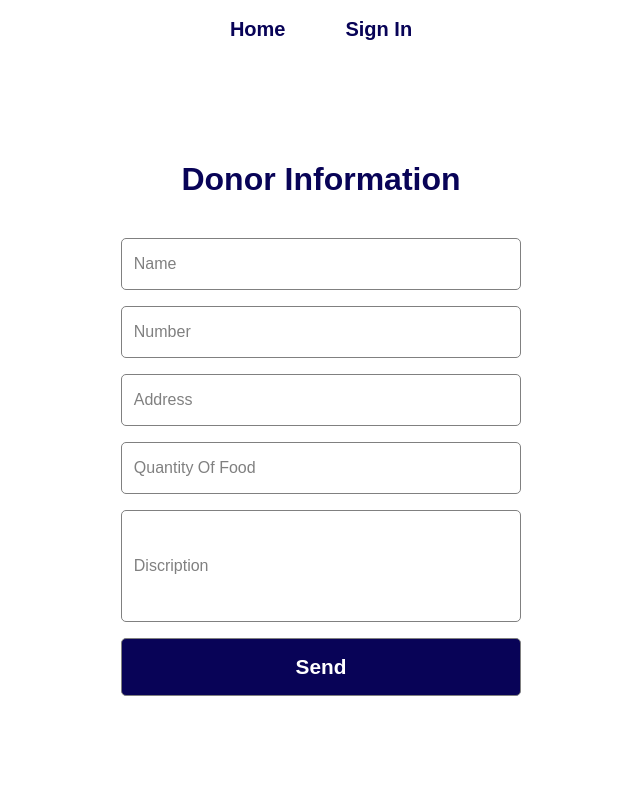
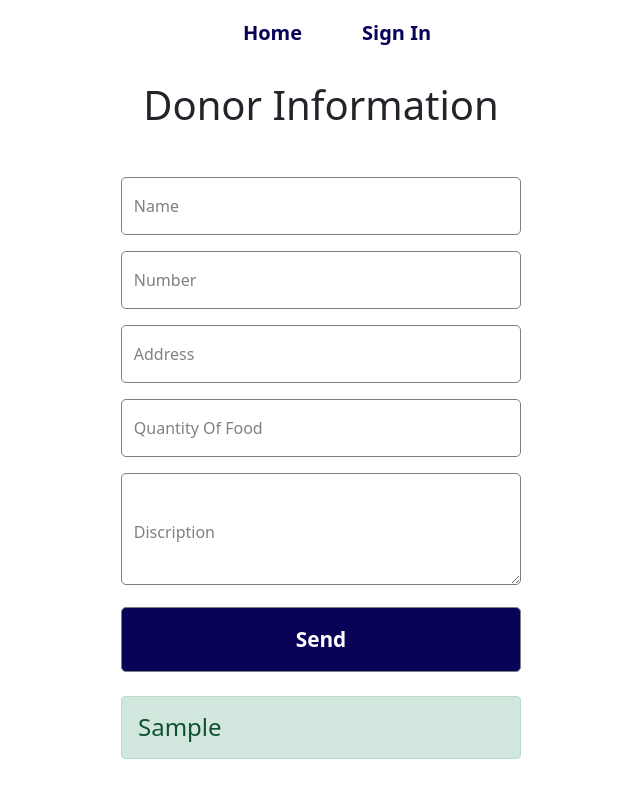
Before and after one commit to JeevanDsouzajd/waste-food-management-system, a Node server app: template views/guest-don.hbs in a window 1280 px wide. Shown: the whole page, without its empty margins (319-959 px from the left). Run offline with Node 20, Linux system fonts and the light colour scheme; the template is opened without the code that fills it: most values are stand-ins (such as "Sample title", 1, 10 or a date in 2020).

Commit message:
Getting input value from the doner and pushing it to the database

```diff
--- a/app.js
+++ b/app.js
@@ -19,7 +19,7 @@ const publicDirectory = path.join(__dirname, "./public");
 app.use(express.static(publicDirectory));
 app.use(express.static("images"));
 
-app.use(express.urlencoded({ extended: true })); // to grab the data from from
+app.use(express.urlencoded({ extended: false })); // to grab the data from from
 app.use(express.json()); // in form of json
 
 db.connect((error) => {
--- a/public/style.css
+++ b/public/style.css
@@ -233,7 +233,8 @@ label {
   transform-origin: left top;
   pointer-events: none;
 }
-input {
+input,
+textarea {
   width: 25rem;
   font-size: 1rem;
   outline: none;
@@ -244,20 +245,24 @@ input {
   transition: 0.1s ease-out;
   font-weight: 700;
 }
-input:focus {
+input:focus,
+textarea:focus {
   border-color: #080357;
 }
-input:focus + label {
+input:focus + label,
+textarea:focus + label {
   color: #080357;
   top: 0;
   transform: translateY(-50%) scale(0.9);
 }
-input:not(:placeholder-shown) + label {
+input:not(:placeholder-shown) + label,
+textarea:not(:placeholder-shown) + label {
   top: 0;
   transform: translateY(-50%) scale(0.9);
 }
 .guest-desc {
   height: 7rem;
+  width: 100%;
 }
 .submit {
   width: 100%;
--- a/routes/auth.js
+++ b/routes/auth.js
@@ -7,5 +7,4 @@ router.post("/admin-login", authController.adminLogin);
 router.post("/ngo-login", authController.ngoLogin);
 router.post("/restaurant-login", authController.restLogin);
 router.post("/guest-don", authController.guestReg);
-
 module.exports = router;
--- a/routes/pages.js
+++ b/routes/pages.js
@@ -17,7 +17,7 @@ router.get("/restaurant-login", (req, res) => {
   res.render("restaurant-login");
 });
 
-router.get("/donor", (req, res) => {
+router.get("/guest-don", (req, res) => {
   res.render("guest-don");
 });
 
--- a/views/admin-login.hbs
+++ b/views/admin-login.hbs
@@ -33,11 +33,11 @@
             <h1>Admin Login</h1>
             <form class="admin-login" action="/auth/admin-login" method="post" autocomplete="off">
                 <div class="material-textfield">
-                    <input placeholder=" " required name="admin-username" class="admin-user" type="text">
+                    <input placeholder=" " required name="adminusername" class="admin-user" type="text">
                     <label>Username</label>
                 </div>
                 <div class="material-textfield">
-                    <input placeholder=" " required name="admin-password" class="admin-pass" type="password">
+                    <input placeholder=" " required name="adminpassword" class="admin-pass" type="password">
                     <label>Password</label>
                 </div>
 
--- a/views/guest-don.hbs
+++ b/views/guest-don.hbs
@@ -5,6 +5,12 @@
     <meta http-equiv="X-UA-Compatible" content="IE=edge">
     <meta name="viewport" content="width=device-width, initial-scale=1.0">
     <link rel="stylesheet" href="/style.css">
+    <link
+      href="https://cdn.jsdelivr.net/npm/bootstrap@5.1.3/dist/css/bootstrap.min.css"
+      rel="stylesheet"
+      integrity="sha384-1BmE4kWBq78iYhFldvKuhfTAU6auU8tT94WrHftjDbrCEXSU1oBoqyl2QvZ6jIW3"
+      crossorigin="anonymous"
+    />
     <title>Donor</title>
 </head>
 <body>
@@ -27,31 +33,34 @@
     </div>
     <div class="admin-log" id="guest-reg">
             <h1>Donor Information</h1>
-            <form class="admin-login" action="/auth/admin-login" method="post" autocomplete="off">
+            <form class="admin-login" action="/auth/guest-don" method="post" autocomplete="off">
                 <div class="material-textfield">
-                    <input placeholder=" " required name="donor-name" class="guest-name" type="text">
+                    <input placeholder=" " required name="donorName" class="guest-name" type="text">
                     <label>Name</label>
                 </div>
                 <div class="material-textfield">
-                    <input placeholder=" " required name="donor-number" class="guest-pass" type="number">
+                    <input placeholder=" " required name="donorNumber" class="guest-pass" type="number">
                     <label>Number</label>
                 </div>
                 <div class="material-textfield">
-                    <input placeholder=" " required name="donor-Address" class="guest-addr" type="text">
+                    <input placeholder=" " required name="donorAddress" class="guest-addr" type="text">
                     <label>Address</label>
                 </div>
                 <div class="material-textfield">
-                    <input placeholder=" " required name="food-quantity" class="guest-quan" type="number">
+                    <input placeholder=" " required name="foodQuantity" class="guest-quan" type="number">
                     <label>Quantity Of Food</label>
                 </div>
                 <div class="material-textfield">
-                    <input placeholder=" " required name="discription" class="guest-desc" type="text">
+                    <textarea placeholder=" " required name="discription" class="guest-desc" type="text"></textarea>
                     <label>Discription</label>
                 </div>
 
                 <div class="material-textfield">
                     <input placeholder=" " class="submit" type="submit" value="Send">
                 </div>
+                {{#if sendMsg }}
+                    <h4 class="alert alert-success mt-4">{{sendMsg}}</h4>
+                {{/if}}
                 {{!-- <div class="sub-head">
                     <spam>or</spam>
                     <h3>Sign IN</h3>
--- a/views/index.hbs
+++ b/views/index.hbs
@@ -42,7 +42,7 @@
         <section>
           <h1 id="title">Food Waste <br />Managemanet System</h1>
           <div class="donor">
-            <a href="/donor">Click Here to donote</a>
+            <a href="/guest-don">Click Here to donote</a>
           </div>
         </section>
       </header>
```
Also changed, not shown: controllers/auth.js (+43 -3 lines).
